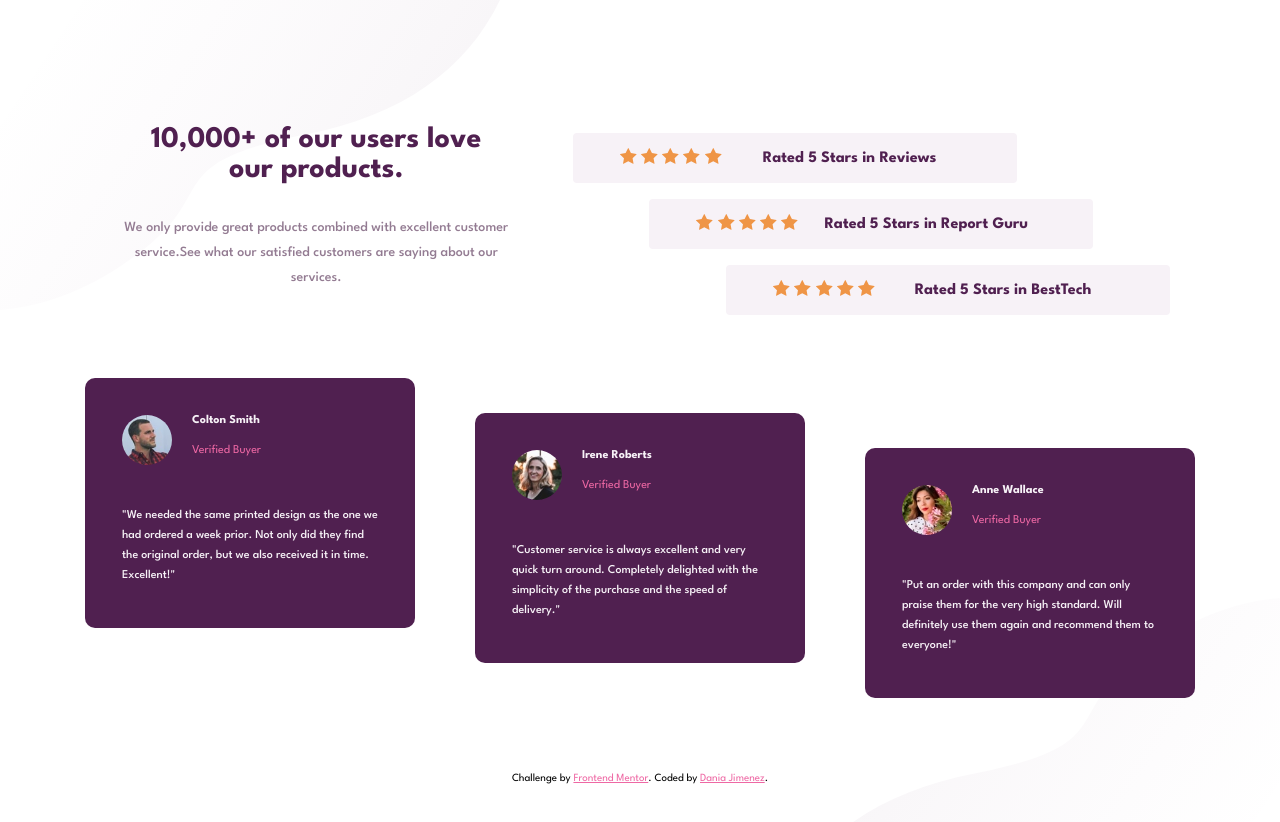
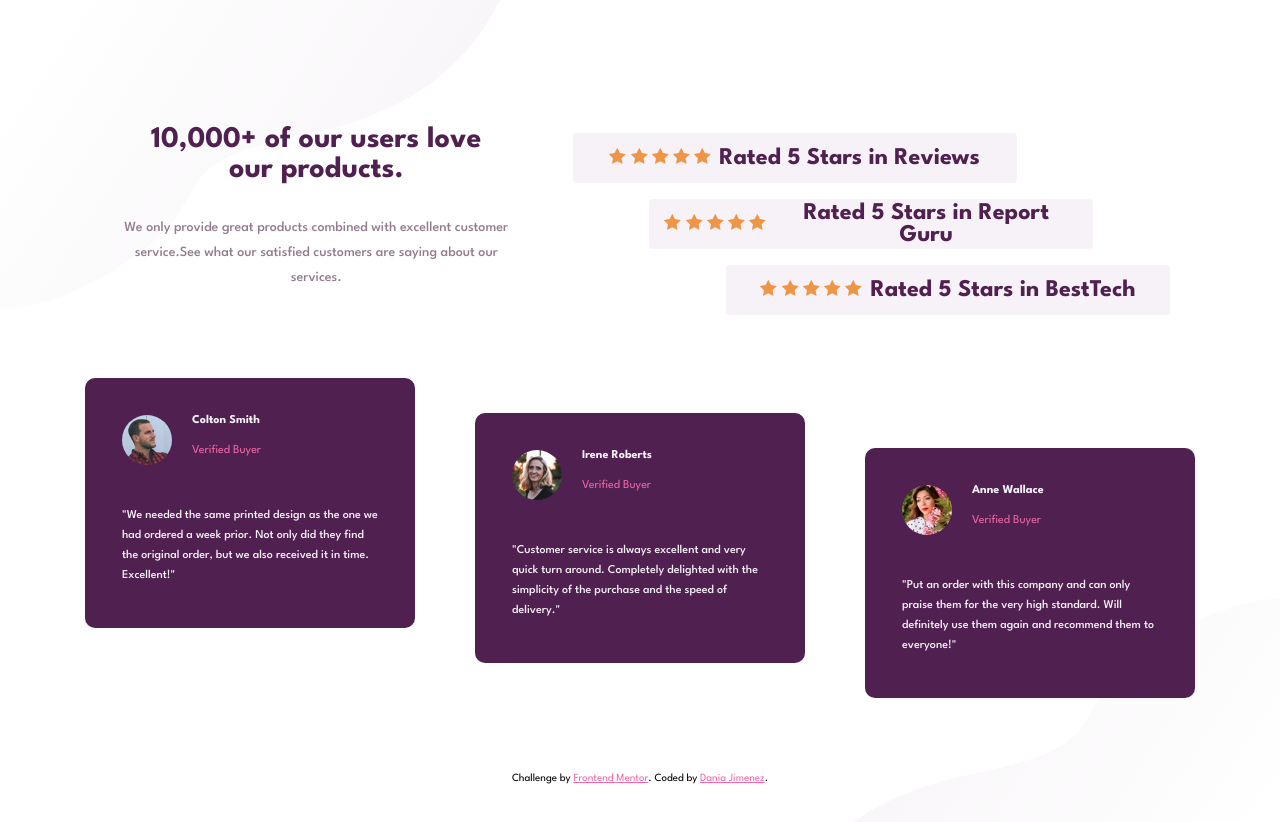
Before and after one commit to DaniaJA98/Social-proof-section, a plain HTML site: page index.html in a window 1280 px wide. Drawn offline with Linux system fonts and the light colour scheme.

Commit message:
modificación de etiquetas semánticas

```diff
--- a/index.html
+++ b/index.html
@@ -1,5 +1,5 @@
 <!DOCTYPE html>
-<html lang="en">
+<html lang="es">
 
 <head>
   <meta charset="UTF-8" />
@@ -22,7 +22,8 @@
       <p>We only provide great products combined with excellent customer service.See what our satisfied customers are
         saying about our services.</p>
     </header>
-    <div class="startsContainer">
+
+      <aside class="startsContainer">
         <div class=" starts start-1">
           <div class="fivestarts">
             <img src="./images/icon-star.svg" alt="">
@@ -31,7 +32,7 @@
             <img src="./images/icon-star.svg" alt="">
             <img src="./images/icon-star.svg" alt="">
           </div>
-        <h4 class="text">Rated 5 Stars in Reviews</h4>
+          <h2 class="text">Rated 5 Stars in Reviews</h2>
         </div>
         <div class="starts start-2">
           <div class="fivestarts">
@@ -41,7 +42,7 @@
             <img src="./images/icon-star.svg" alt="">
             <img src="./images/icon-star.svg" alt="">
           </div>
-        <h4 class="text">Rated 5 Stars in Report Guru</h4>
+          <h2 class="text">Rated 5 Stars in Report Guru</h2>
         </div>
         <div class="starts start-3">
           <div class="fivestarts">
@@ -51,11 +52,12 @@
             <img src="./images/icon-star.svg" alt="">
             <img src="./images/icon-star.svg" alt="">
           </div>
-        <h4 class="text"> Rated 5 Stars in BestTech</h4>
+          <h2 class="text"> Rated 5 Stars in BestTech</h2>
         </div>
-    </div>
+      </aside>
 
-    <div class="cardsContainer">
+
+      <main class="cardsContainer">
       <div class="cards card-1">
           <img src="./images/image-colton.jpg" alt="">
           <span class="name"> Colton Smith</span>
@@ -83,7 +85,8 @@
             standard. Will definitely use them again and recommend them to everyone!"
           </p>
         </div>
-    </div>
+      </main>
+
     <footer>
       <div class="attribution">
         Challenge by
```
Lines whose indentation alone changed are shown as unchanged.
